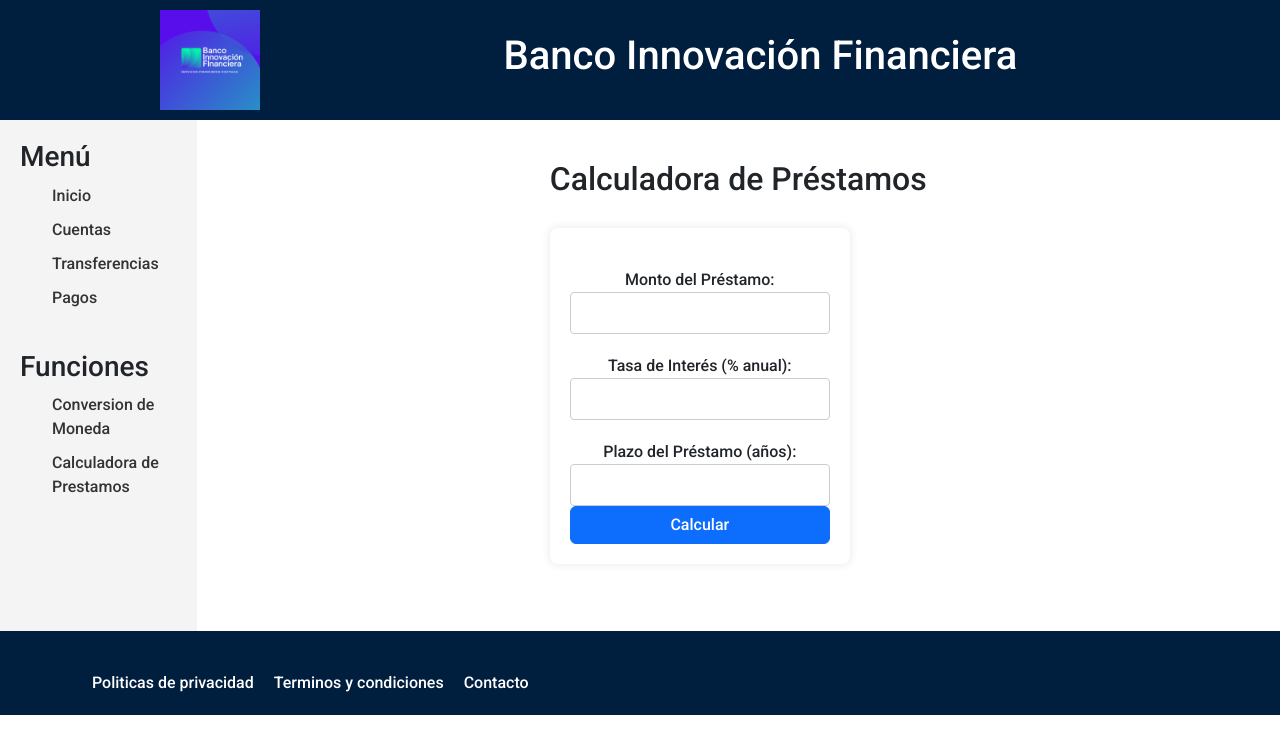
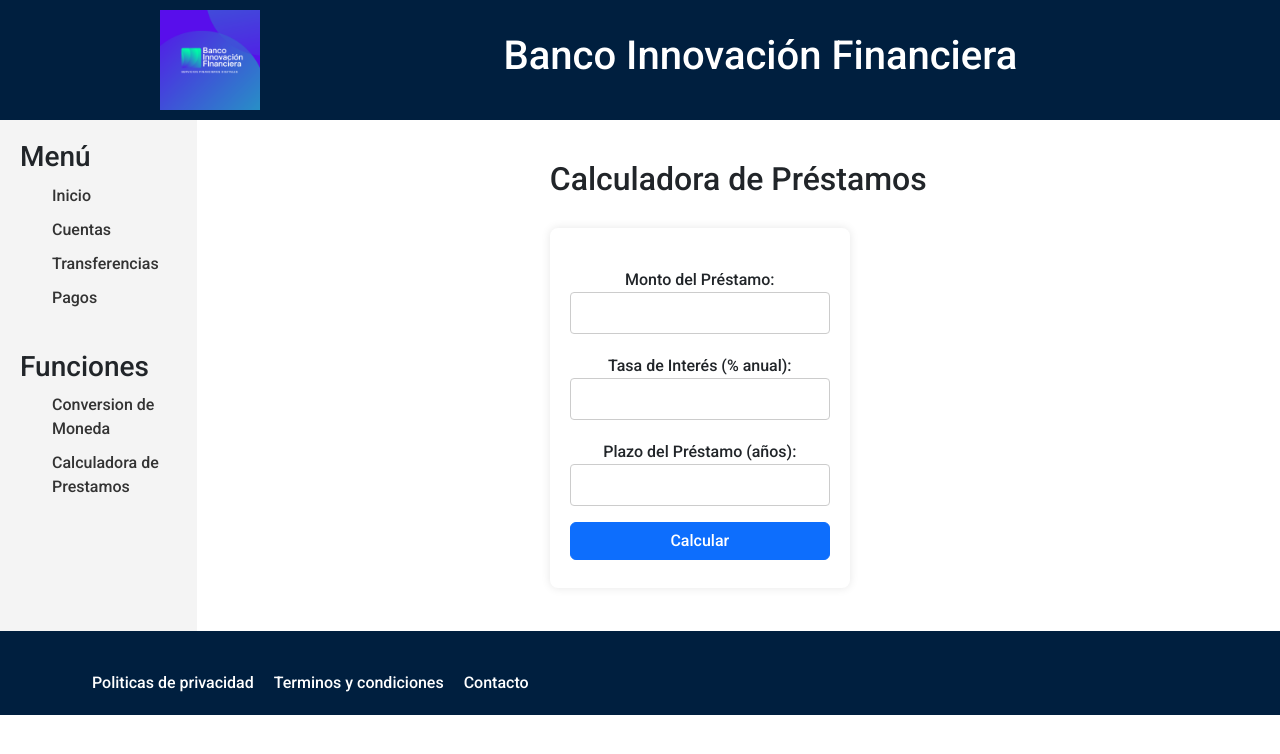
Before and after one commit to EmaPesci06/itbank_react_sprint3, a React (Create React App) app: page /prestamos in a window 1280 px wide. Shown: the top 754 px of the page. Built offline with nearby package versions, Linux system fonts and the light colour scheme; some icons are missing.

Commit message:
estilos al conversor y a Prestamo

```diff
--- a/src/components/Conversor/ConversorForm.jsx
+++ b/src/components/Conversor/ConversorForm.jsx
@@ -71,7 +71,7 @@ export default function ConversorForm() {
           >
             Convertir
           </button>
-          <div id="resultBox"></div>
+          <div id="resultBox" className='mt-2 text-center'></div>
         </div>
       </form>
     </div>
--- a/src/components/Prestamo/Prestamo.jsx
+++ b/src/components/Prestamo/Prestamo.jsx
@@ -67,13 +67,13 @@ export const Prestamo = () => {
           </div>
           <button
             type="button"
-            className="btn btn-primary"
+            className="btn btn-primary mt-3"
             onClick={handleCalculate}
           >
             Calcular
           </button>
 
-          <div id="result">{resultado}</div>
+          <div id="result" className='mt-2 text-center'>{resultado}</div>
         </div>
       </div>
     </main>
```
